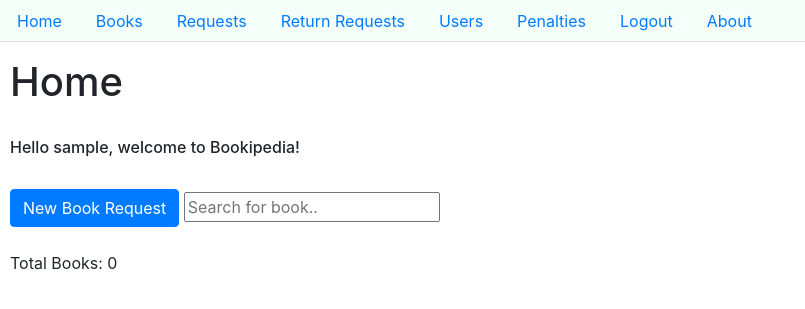
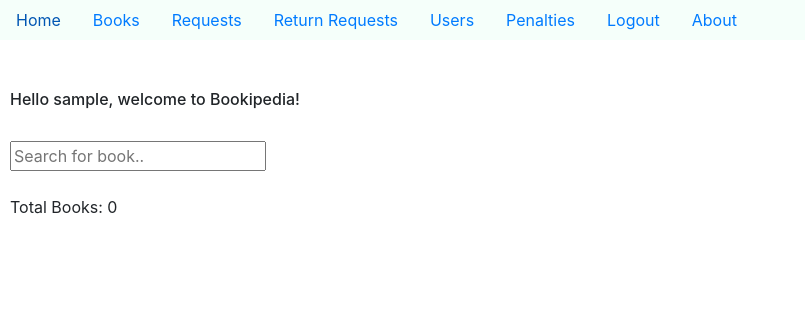
Before and after one commit to shaikh-ma/LibraryManagement, a Django app: page / in a window 1280 px wide. Shown: the top 309 px of the page, without its empty margins (0-805 px from the left). Run offline with Django 3.2, Linux system fonts and the light colour scheme; the visitor is signed in with stand-in values (Sample User, id 1); data that the repository does not hold is empty; some libraries are stand-ins or nearby versions.

Commit message:
more updates

```diff
--- a/libman/libadmin/templates/libadmin/manage_requests.html
+++ b/libman/libadmin/templates/libadmin/manage_requests.html
@@ -3,8 +3,9 @@
 {% block content %}
 <br/>
 {% if not requests %}
-<div class="alert-primary">No new request! </div>
-{% else %}
+<div class="alert-primary">No new request!</div>
+{% endif %}
+
 {% for request in requests %}
 <div class="card">
     <div class="card-body">
@@ -16,5 +17,4 @@
     </div>
 </div>
 {% endfor %}
-{% endif %}
 {% endblock %}
--- a/libman/libadmin/views.py
+++ b/libman/libadmin/views.py
@@ -35,7 +35,7 @@ def manage_return_requests(request):
 @user_passes_test(is_admin)
 def manage_users(request):
     users = User.objects.all()
-    books = Book.objects.filter()
+    # books = Book.objects.filter()
     return render(request, 'libadmin/manage_users.html', {'users': users})
 
 
@@ -144,7 +144,7 @@ def confirm_return(request, rqid):
         else:
             err = "Book not found!"
             messages.error(request, err)
-    return redirect('home')
+    return redirect('manage_return_requests')
 
 @user_passes_test(is_admin)
 def approve_request(request, rqid):
--- a/libman/library/templates/library/about.html
+++ b/libman/library/templates/library/about.html
@@ -1,9 +1,9 @@
 {% extends 'library/base.html' %}
 
-{% block title %} Book Detail {% endblock %}
+{% block title %} About Us {% endblock %}
 {% block content %}
 <br/>
-<h1>About Us</h1>
+<!-- <h1>About Us</h1> -->
 <br/>
 <div style="padding:25px;">
 <h3>Welcome !!!</h3>
--- a/libman/library/templates/library/base.html
+++ b/libman/library/templates/library/base.html
@@ -16,8 +16,8 @@
 </head>
 <body style="margin: 10px">
   <br/>
-  <nav id="nav" class="nav nav-tabs nav-stacked fixed-top" style="background-color: mintcream;">
-    <a onclick="test()" class="nav-item nav-link" href="{% url 'home' %}">Home</a>
+  <nav id="nav" onclick="update_nav()" class="nav fixed-top" style="background-color: mintcream;">
+    <a class="nav-item nav-link" href="{% url 'home' %}">Home</a>
     {% if user.is_authenticated %}
     {% if user.is_superuser %}
      <a class="nav-item nav-link" href="{% url 'manage_books' %}">Books</a>
@@ -50,7 +50,9 @@
 {% endblock %}
 
 <script type="text/javascript">
-  test();
+  function update_nav(){
+    console.log(dir(this));
+};
 </script>
 </body>
 </html>
--- a/libman/library/templates/library/home.html
+++ b/libman/library/templates/library/home.html
@@ -4,16 +4,15 @@
 
 {% block title %}Home{% endblock %}
 
-{% block heading %}Home{% endblock %}
-
-
 {% block content %}
 <script src="{% static 'library/js/search_books.js' %}"></script>
   <h6>Hello {{ user }}, welcome to Bookipedia!</h6>
   <br/>
+{% if not user.is_superuser %}
 <div style="display: inline;">
   <a class="btn btn-primary" href="{% url 'new-user-request' %}" style="color: white">New Book Request</a>
 </div>
+{% endif %}
 <input type="text" id="searchbook" onkeyup="findBook()" placeholder="Search for book.." title="Type in book name"/>
 <br/><br/>
 <p>
```
Also changed, not shown: libman/libadmin/templates/libadmin/manage_return_requests.html (+5 -5 lines). Lines whose indentation alone changed are shown as unchanged.
